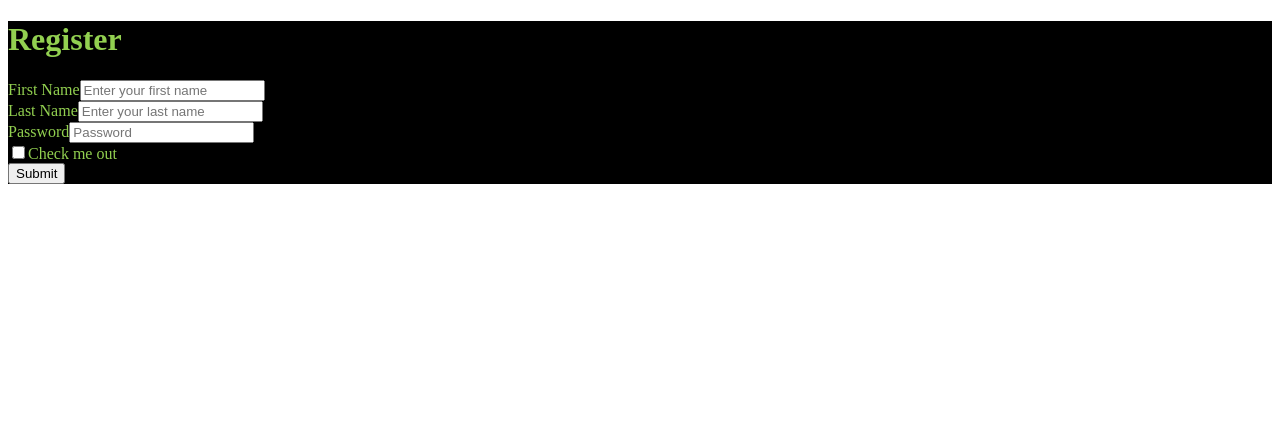
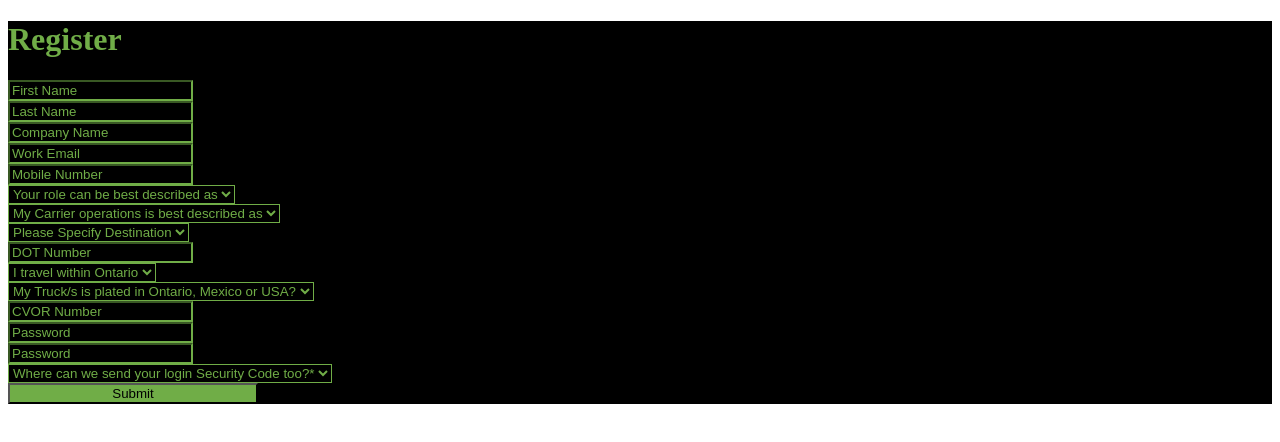
Before and after one commit to BrightonDube/loadhitch, a Next.js app in the folder loadhitch-frontend-modules/: page /register in a window 1280 px wide. Shown: the top 442 px of the page. Built offline with nearby package versions, Linux system fonts and the light colour scheme.

Commit message:
style registration form

```diff
--- a/loadhitch-frontend-modules/pages/register.js
+++ b/loadhitch-frontend-modules/pages/register.js
@@ -7,33 +7,164 @@ const about = () => {
     <div className={styles.formStyle}>
       <Container>
         <Row>
-          <Col className="text-center">
+          <Col className="text-center pt-5">
             <h1>Register</h1>
           </Col>
         </Row>
-        <Row className="justify-content-center w-100">
+        <Row className="justify-content-center w-100 py-5">
           <Col>
             <Form className="w-50 mx-auto">
-              <Form.Group controlId="formBasicName">
-                <Form.Label>First Name</Form.Label>
+              <Form.Group>
                 <Form.Control
                   size="lg"
                   type="text"
-                  placeholder="Enter your first name"
+                  placeholder="First Name"
+                  required
                 />
               </Form.Group>
-              <Form.Group controlId="formBasicLastName">
-                <Form.Label>Last Name</Form.Label>
-                <Form.Control type="text" placeholder="Enter your last name" />
+              <Form.Group>
+                <Form.Control
+                  size="lg"
+                  type="text"
+                  placeholder="Last Name"
+                  required
+                />
+              </Form.Group>
+
+              <Form.Group>
+                <Form.Control
+                  size="lg"
+                  type="text"
+                  placeholder="Company Name"
+                  required
+                />
+              </Form.Group>
+              <Form.Group>
+                <Form.Control
+                  size="lg"
+                  type="email"
+                  placeholder="Work Email"
+                  required
+                />
+              </Form.Group>
+
+              <Form.Group>
+                <Form.Control
+                  size="lg"
+                  type="tel"
+                  placeholder="Mobile Number"
+                  required
+                />
+              </Form.Group>
+              <Form.Group>
+                <Form.Control
+                  as="select"
+                  defaultValue="Your role can be best described as"
+                  size="lg"
+                  required
+                >
+                  <option>Your role can be best described as</option>
+                  <option>Owner Operator</option>
+                  <option>Company Owner</option>
+                  <option>Dispatcher</option>
+                  <option>Operations Manager</option>
+                  <option>Other</option>
+                </Form.Control>
+              </Form.Group>
+
+              <Form.Group>
+                <Form.Control
+                  as="select"
+                  defaultValue="My Carrier operations is best described as"
+                  size="lg"
+                  required
+                >
+                  <option>My Carrier operations is best described as</option>
+                  <option>Within Canadian Border</option>
+                  <option>Across Canadian Border</option>
+                  <option>Within and across the Canadian border</option>
+                </Form.Control>
+              </Form.Group>
+              <Form.Group>
+                <Form.Control
+                  as="select"
+                  defaultValue="Please Specify Destination"
+                  size="lg"
+                  required
+                >
+                  <option>Please Specify Destination</option>
+                  <option>Mexico</option>
+                  <option>USA</option>
+                  <option>Mexico and USA</option>
+                </Form.Control>
+              </Form.Group>
+              <Form.Group>
+                <Form.Control
+                  size="lg"
+                  type="text"
+                  placeholder="DOT Number"
+                  required
+                />
+              </Form.Group>
+              <Form.Group>
+                <Form.Control as="select" defaultValue="Yes" size="lg" required>
+                  <option>I travel within Ontario</option>
+                  <option>YES</option>
+                  <option>NO</option>
+                </Form.Control>
+              </Form.Group>
+              <Form.Group>
+                <Form.Control as="select" defaultValue="Yes" size="lg" required>
+                  <option>
+                    My Truck/s is plated in Ontario, Mexico or USA?
+                  </option>
+                  <option>YES</option>
+                  <option>NO</option>
+                </Form.Control>
+              </Form.Group>
+              <Form.Group>
+                <Form.Control
+                  size="lg"
+                  type="text"
+                  placeholder="CVOR Number"
+                  required
+                />
+                <Form.Group></Form.Group>
               </Form.Group>
               <Form.Group controlId="formBasicPassword">
-                <Form.Label>Password</Form.Label>
-                <Form.Control type="password" placeholder="Password" />
+                <Form.Control
+                  type="password"
+                  placeholder="Password"
+                  size="lg"
+                />
               </Form.Group>
-              <Form.Group controlId="formBasicCheckbox">
-                <Form.Check type="checkbox" label="Check me out" />
+              <Form.Group controlId="formBasicPassword">
+                <Form.Control
+                  type="password"
+                  placeholder="Password"
+                  size="lg"
+                />
               </Form.Group>
-              <Button variant="success" type="submit">
+              <Form.Group>
+                <Form.Control
+                  as="select"
+                  defaultValue="email"
+                  size="lg"
+                  required
+                >
+                  <option>
+                    Where can we send your login Security Code too?*
+                  </option>
+                  <option>Mobile Number</option>
+                  <option>Work Email Address</option>
+                </Form.Control>
+              </Form.Group>
+              <Button
+                className={styles.submitButton}
+                variant="success"
+                type="submit"
+                size="lg"
+              >
                 Submit
               </Button>
             </Form>
--- a/loadhitch-frontend-modules/styles/Register.module.css
+++ b/loadhitch-frontend-modules/styles/Register.module.css
@@ -1,7 +1,33 @@
-.formStyle {
+.formStyle input:-webkit-autofill,
+.formStyle input:-webkit-autofill:hover,
+.formStyle input:-webkit-autofill:focus,
+.formStyle textarea:-webkit-autofill,
+.formStyle textarea:-webkit-autofill:hover,
+.formStyle textarea:-webkit-autofill:focus,
+.formStyle select:-webkit-autofill,
+.formStyle select:-webkit-autofill:hover,
+.formStyle select:-webkit-autofill:focus {
+  transition: background-color 10000s;
+  -webkit-text-fill-color: #70ad47 !important;
+}
+
+.formStyle,
+.formStyle select:focus,
+.formStyle input:focus,
+.formStyle input,
+.formStyle select,
+.formStyle option {
   background-color: #000;
-  color: #92d050;
+  color: #70ad47;
+  border-color: #70ad47;
 }
-.btn {
-  background-color: #fff !important;
+
+.formStyle ::placeholder {
+  color: #70ad47;
 }
+.submitButton {
+  color: #000;
+  width: 250px;
+  background-color: #70ad47;
+  align-self: center;
+}
```
